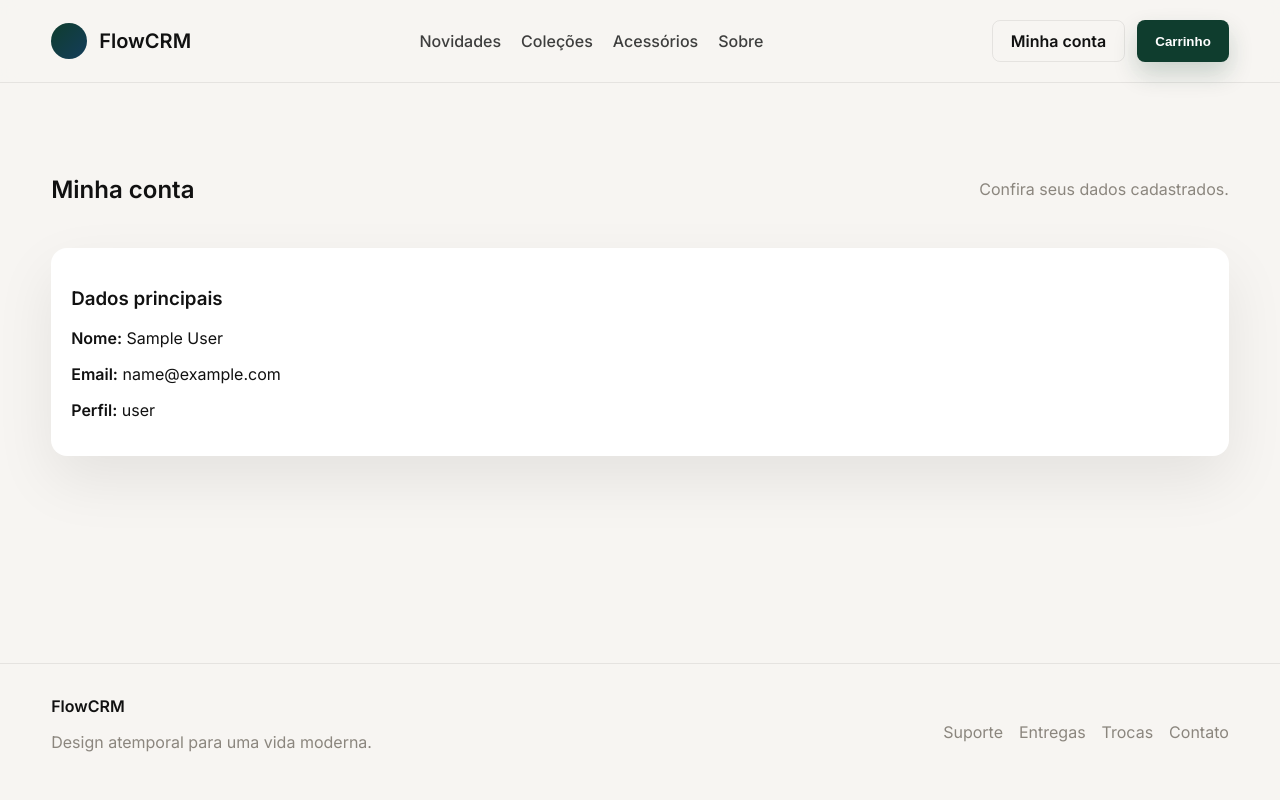
After one commit to gleydson-silv/trilha_backend_nadic, a Django app: page /app/profile/ in a window 1280 px wide. The commit adds this page. Run offline with Django 5.2, Linux system fonts and the light colour scheme; the visitor is signed in with stand-in values (Sample User, id 1).

Commit message:
Adiciona pagina de profile

```diff
--- a/core/settings.py
+++ b/core/settings.py
@@ -159,6 +159,7 @@ ACCOUNT_AUTHENTICATION_METHOD = "email"
 ACCOUNT_EMAIL_REQUIRED = True
 ACCOUNT_EMAIL_VERIFICATION = "none"
 SOCIALACCOUNT_QUERY_EMAIL = True
+SOCIALACCOUNT_LOGIN_ON_GET = True
 
 SITE_ID = 3
 
--- a/users/frontend_views.py
+++ b/users/frontend_views.py
@@ -118,3 +118,40 @@ def app_complete_profile(request):
     if user.is_authenticated:
         _consume_pending_role(request, user)
     return render(request, "complete-profile.html")
+
+
+@ensure_csrf_cookie
+def app_profile(request):
+    user = request.user
+    if not user.is_authenticated:
+        return redirect("/app/login/")
+
+    _consume_pending_role(request, user)
+
+    customer = getattr(user, "customer_profile", None)
+    seller = getattr(user, "seller_profile", None)
+    role = user.role
+
+    payload = {
+        "name": f"{user.first_name} {user.last_name}".strip(),
+        "email": user.email,
+        "role": role,
+    }
+
+    if seller:
+        payload.update(
+            {
+                "company_name": seller.company_name,
+                "cnpj": seller.cnpj,
+                "phone_number": seller.phone_number,
+            }
+        )
+    elif customer:
+        payload.update(
+            {
+                "cpf": customer.cpf,
+                "phone_number": customer.phone_number,
+            }
+        )
+
+    return render(request, "profile.html", {"profile": payload})
--- a/users/static/users/store.css
+++ b/users/static/users/store.css
@@ -83,6 +83,7 @@ body {
 }
 
 .btn {
+  text-decoration: none;
   border: none;
   padding: 10px 18px;
   border-radius: 8px;
@@ -99,6 +100,7 @@ body {
 }
 
 .btn--ghost {
+  text-decoration: none;
   background: transparent;
   color: var(--text);
   border: 1px solid var(--line);
--- a/users/templates/base.html
+++ b/users/templates/base.html
@@ -31,8 +31,8 @@
           </nav>
           <div class="topbar__actions">
             {% block header_actions %}
-            <button class="btn btn--ghost">Entrar</button>
-            <button class="btn">Comprar</button>
+            <a class="btn btn--ghost" href="/app/profile/">Minha conta</a>
+            <button class="btn">Carrinho</button>
             {% endblock %}
           </div>
         </div>
--- /dev/null
+++ b/users/templates/profile.html
@@ -0,0 +1,32 @@
+{% extends "base.html" %}
+
+{% block title %}Minha conta{% endblock %}
+
+{% block content %}
+<section class="section">
+  <div class="container">
+    <div class="section__head">
+      <h2>Minha conta</h2>
+      <p class="muted">Confira seus dados cadastrados.</p>
+    </div>
+
+    <div class="card">
+      <div class="card__body">
+        <h3>Dados principais</h3>
+        <p><strong>Nome:</strong> {{ profile.name|default:"-" }}</p>
+        <p><strong>Email:</strong> {{ profile.email|default:"-" }}</p>
+        <p><strong>Perfil:</strong> {{ profile.role|default:"-" }}</p>
+
+        {% if profile.company_name %}
+          <p><strong>Razao social:</strong> {{ profile.company_name }}</p>
+          <p><strong>CNPJ:</strong> {{ profile.cnpj }}</p>
+          <p><strong>Telefone:</strong> {{ profile.phone_number }}</p>
+        {% elif profile.cpf %}
+          <p><strong>CPF:</strong> {{ profile.cpf }}</p>
+          <p><strong>Telefone:</strong> {{ profile.phone_number }}</p>
+        {% endif %}
+      </div>
+    </div>
+  </div>
+</section>
+{% endblock %}
--- a/users/urls.py
+++ b/users/urls.py
@@ -31,5 +31,6 @@ urlpatterns = [
     path('app/login/google/<str:role>/', frontend_views.app_google_login, name='app_google_login'),
     path('app/forgot-password/', frontend_views.app_forgot_password, name='app_forgot_password'),
     path('app/profile/complete/', frontend_views.app_complete_profile, name='app_complete_profile'),
+    path('app/profile/', frontend_views.app_profile, name='app_profile'),
     path('app/store/', frontend_views.app_store, name='app_store'),
 ]
```
